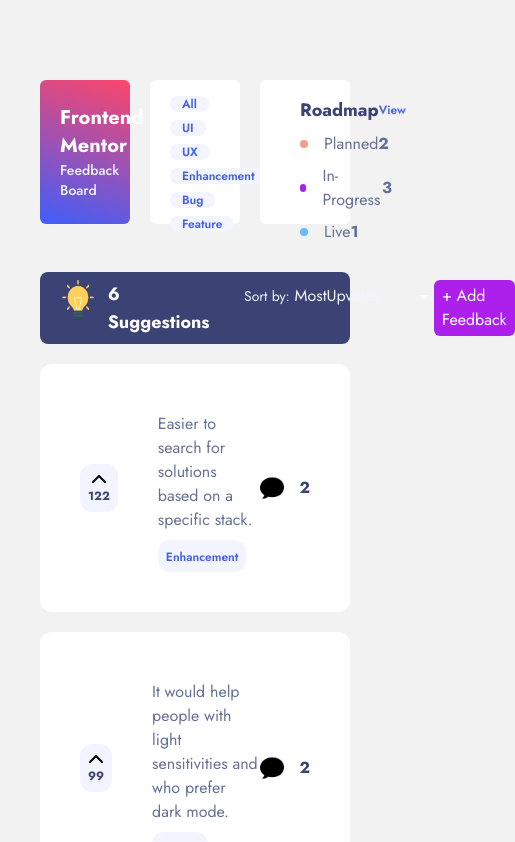
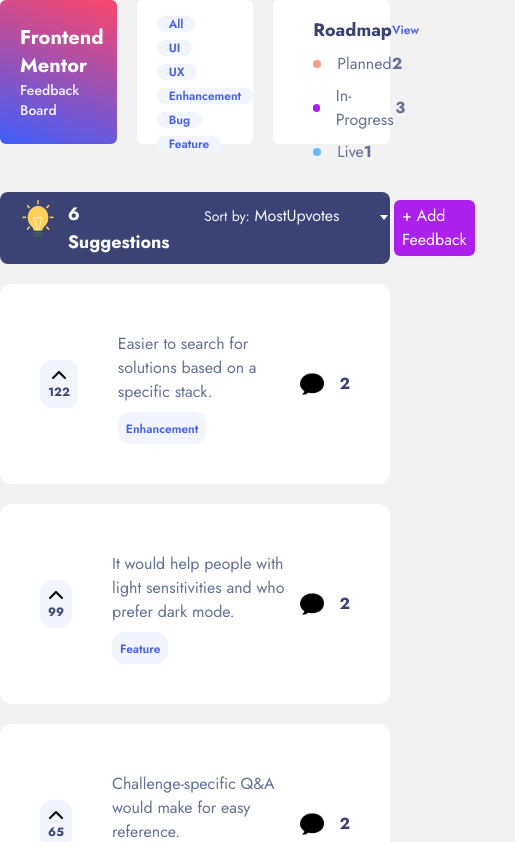
Before and after one commit to osocaramelosofer/nora-test, a Vue app: page / in a window 390 px wide. Shown: the top 842 px of the page, 515 px wide, since content can reach past the window. Built offline with nearby package versions, Linux system fonts and the light colour scheme.

Commit message:
Added responsive spacing

```diff
--- a/src/pages/Home.vue
+++ b/src/pages/Home.vue
@@ -10,9 +10,8 @@ import Maincontent from "../components/MainContent.vue";
       bg-nora-gray-200
       grid
       laptop:grid-cols-main
-      py-20
       gap-x-14
-      px-10
+      tablet:py-20 tablet:px-10
       xl:px-48
       grid-cols-1
     "
```
